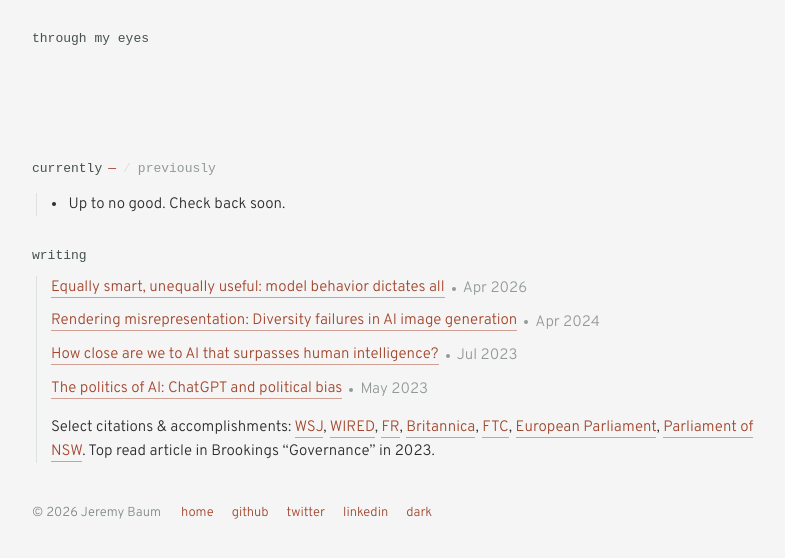
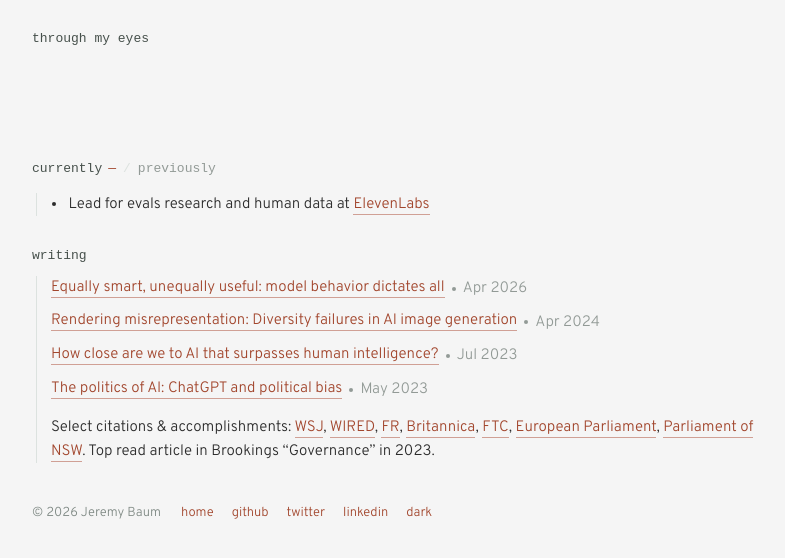
Before and after one commit to jormbee/jeremybaum.xyz, a plain HTML site: page index.html in a window 1280 px wide. Shown: the part 138-696 px from the top of the page, without its empty margins (236-1021 px from the left). Drawn offline with Linux system fonts and the light colour scheme; a web font is replaced by a local one.

Commit message:
Update current role to ElevenLabs

```diff
--- a/index.html
+++ b/index.html
@@ -117,7 +117,7 @@
                 <div class="section-content">
                     <div class="history-panel" id="currently-panel" role="tabpanel" aria-labelledby="currently-tab">
                         <ul class="detail-list">
-                            <li>Up to no good. Check back soon.</li>
+                            <li>Lead for evals research and human data at <a class="underlined-link" href="https://elevenlabs.io">ElevenLabs</a></li>
                         </ul>
                     </div>
                     <div class="history-panel" id="previously-panel" role="tabpanel" aria-labelledby="previously-tab" hidden>
```
